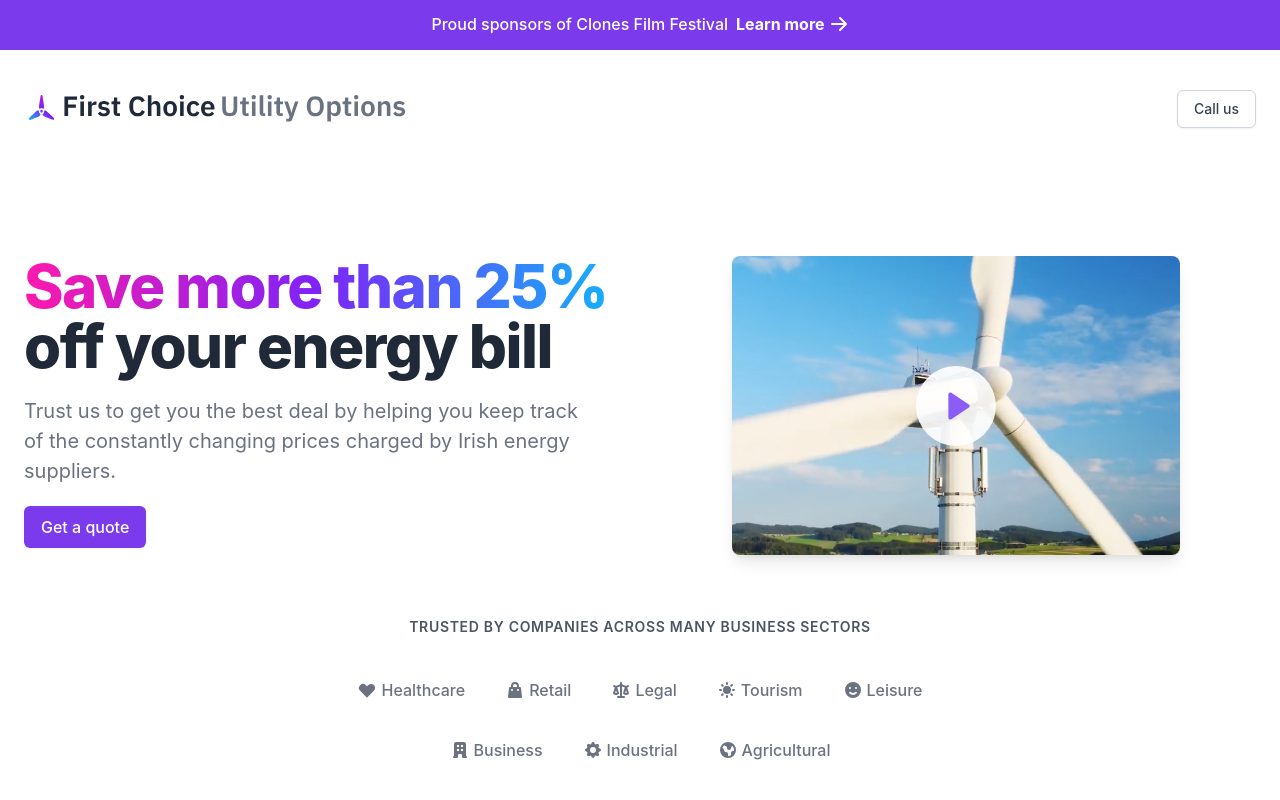
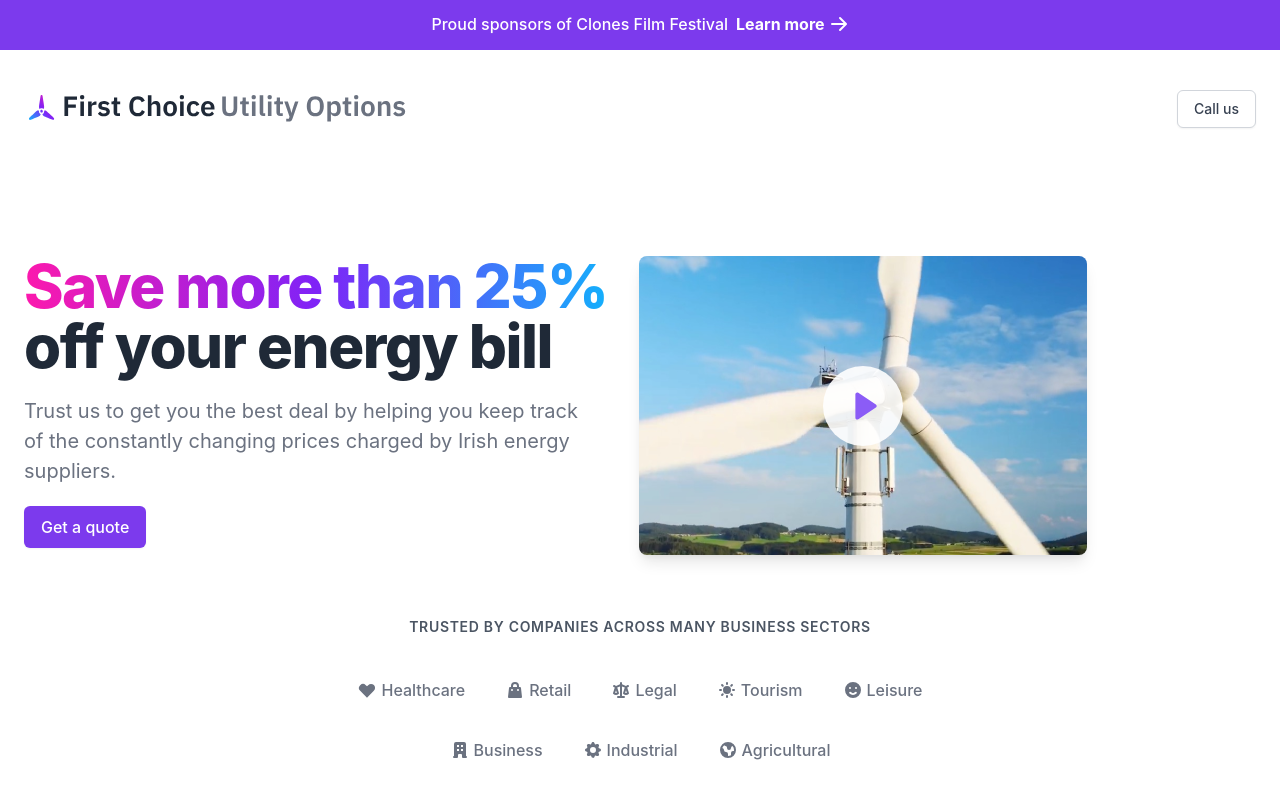
Before and after one commit to aaronmcadam/first-choice-utility-options, a Next.js app: page / in a window 1280 px wide. Shown: the top 800 px of the page. Built offline with nearby package versions, Linux system fonts and the light colour scheme.

Commit message:
fix: stop the layout flickering between desktop and mobile

```diff
--- a/src/components/hero.tsx
+++ b/src/components/hero.tsx
@@ -6,18 +6,19 @@ import {
   Heading,
   Image,
   SimpleGrid,
+  SimpleGridProps,
   Stack,
+  StackProps,
   Text,
   VisuallyHidden,
 } from "@chakra-ui/react";
 import React from "react";
-import { useLayout } from "../hooks/useLayout";
 import { FirstChoice } from "./logos/first-choice";
 import { PlayIcon } from "./play-icon";
 
-function BaseLayout() {
+function MobileLayout(stackProps: StackProps) {
   return (
-    <Stack spacing={12} mt={16}>
+    <Stack spacing={12} mt={16} {...stackProps}>
       <Stack align="flex-start" spacing={5}>
         <Heading
           as="h1"
@@ -85,9 +86,14 @@ function BaseLayout() {
   );
 }
 
-function LargeLayout() {
+function DesktopLayout(gridProps: SimpleGridProps) {
   return (
-    <SimpleGrid columns={{ sm: 1, lg: 12 }} spacing={8} mt={{ sm: 16, lg: 32 }}>
+    <SimpleGrid
+      columns={{ sm: 1, lg: 12 }}
+      spacing={8}
+      mt={{ sm: 16, lg: 32 }}
+      {...gridProps}
+    >
       <Stack
         align={{ sm: "center", lg: "flex-start" }}
         gridColumn="span 6"
@@ -164,20 +170,20 @@ function LargeLayout() {
 }
 
 export function Hero() {
-  const { isMobile, isDesktop } = useLayout();
-
   return (
     <Box maxW="7xl" mx="auto" px={{ base: 4, sm: 6 }}>
       <Flex justify="space-between">
         <FirstChoice h={{ base: 6, sm: 8 }} />
-        {isDesktop ? (
-          <Button as="a" href="tel:00353872470718">
-            Call us
-          </Button>
-        ) : null}
+        <Button
+          as="a"
+          href="tel:00353872470718"
+          display={{ base: "none", sm: "inline" }}
+        >
+          Call us
+        </Button>
       </Flex>
-      {isMobile ? <BaseLayout /> : null}
-      {isDesktop ? <LargeLayout /> : null}
+      <MobileLayout display={{ base: "flex", sm: "none" }} />
+      <DesktopLayout display={{ base: "none", sm: "flex" }} />
     </Box>
   );
 }
--- a/src/hooks/useLayout.ts
+++ /dev/null
@@ -1,8 +0,0 @@
-import { useBreakpointValue } from "@chakra-ui/react";
-
-export function useLayout() {
-  const isMobile = useBreakpointValue({ base: true, sm: false });
-  const isDesktop = !isMobile;
-
-  return { isMobile, isDesktop };
-}
```
